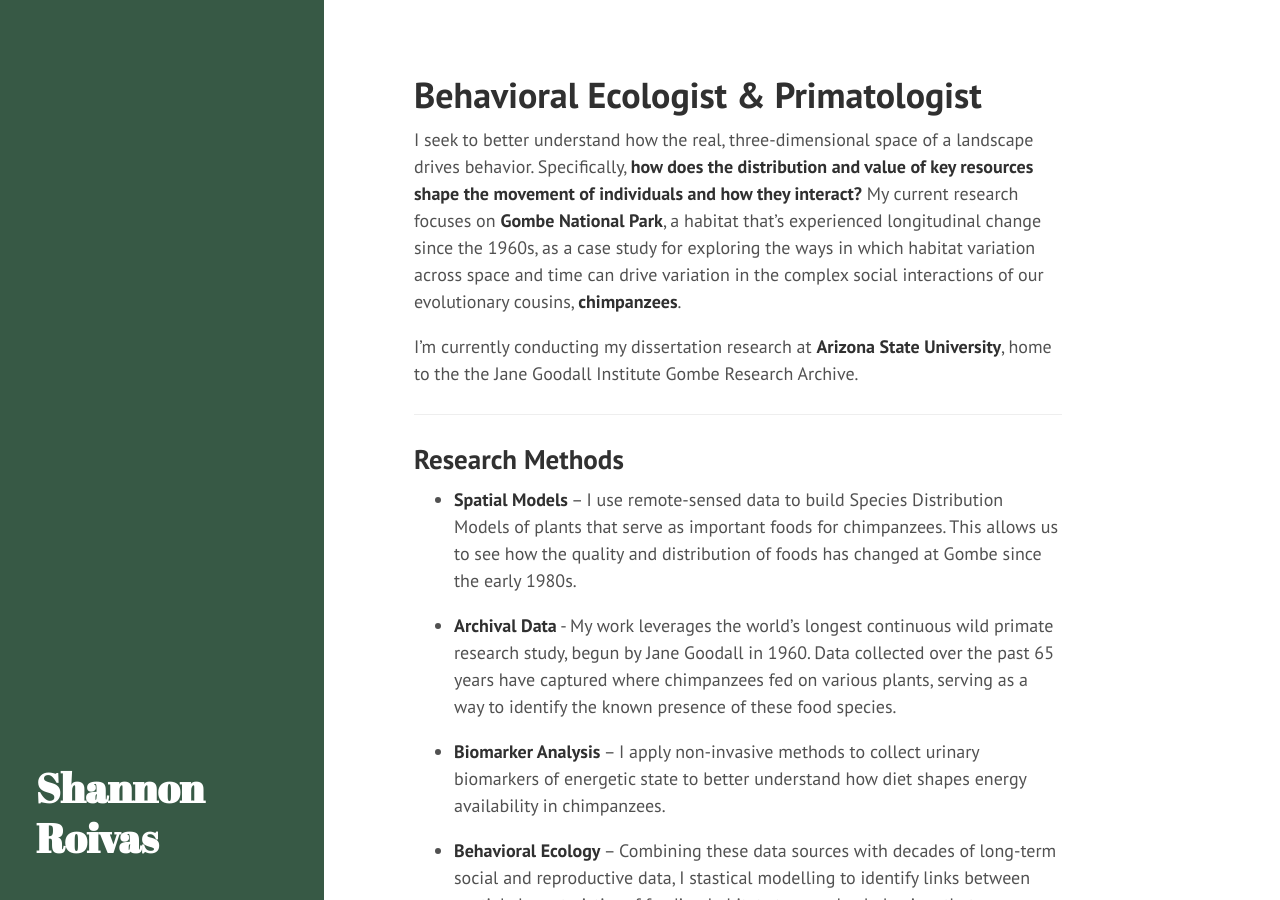
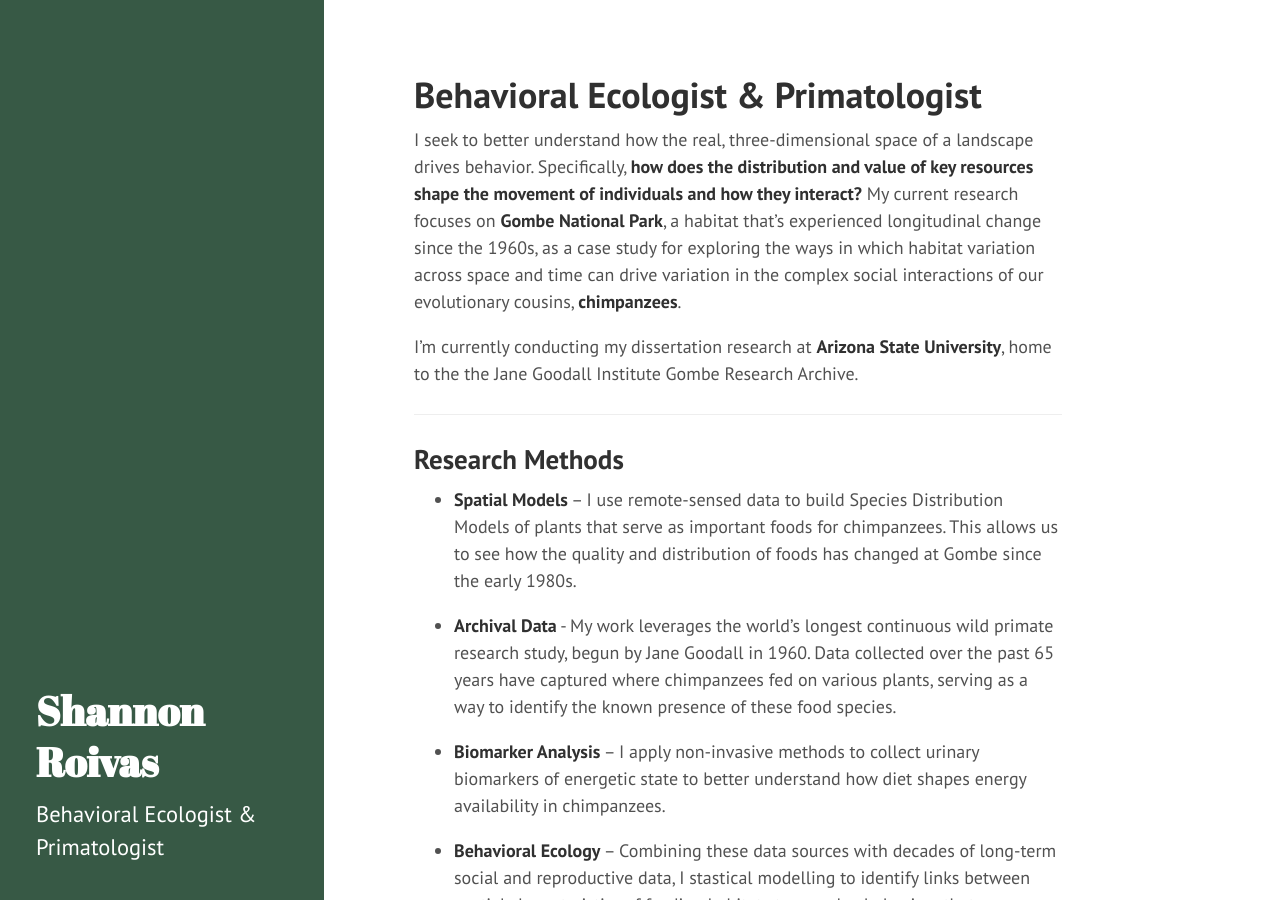
Before and after one commit to shannonroivas/shannonroivas.github.io, a Jekyll site: the page built from index.md, in a window 1280 px wide and 900 px high. Built offline with Jekyll 4.4.1, drawn with Linux system fonts in a browser that asks for light colours.

Commit message:
Update _config.yml

```diff
--- a/_config.yml
+++ b/_config.yml
@@ -1,2 +1,2 @@
 title: "Shannon Roivas"
-description: ""
+description: "Behavioral Ecologist & Primatologist"
```
